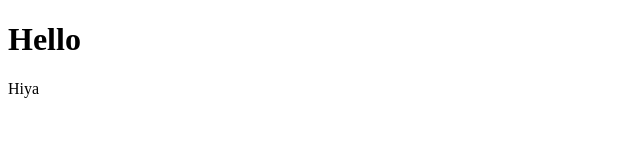
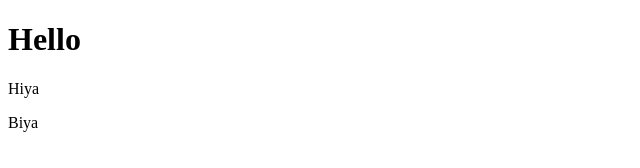
Before and after one commit to milesmorlock/git-test, a plain HTML site: page index.html in a window 1280 px wide. Shown: the full height of the page, 0-640 px from the left. Drawn offline with Linux system fonts and the light colour scheme.

Commit message:
Third Commit

```diff
--- a/index.html
+++ b/index.html
@@ -3,5 +3,6 @@
     <body>
         <h1>Hello</h1>
         <p>Hiya</p>
+        <p>Biya</p>
     </body>
 </html>
```
